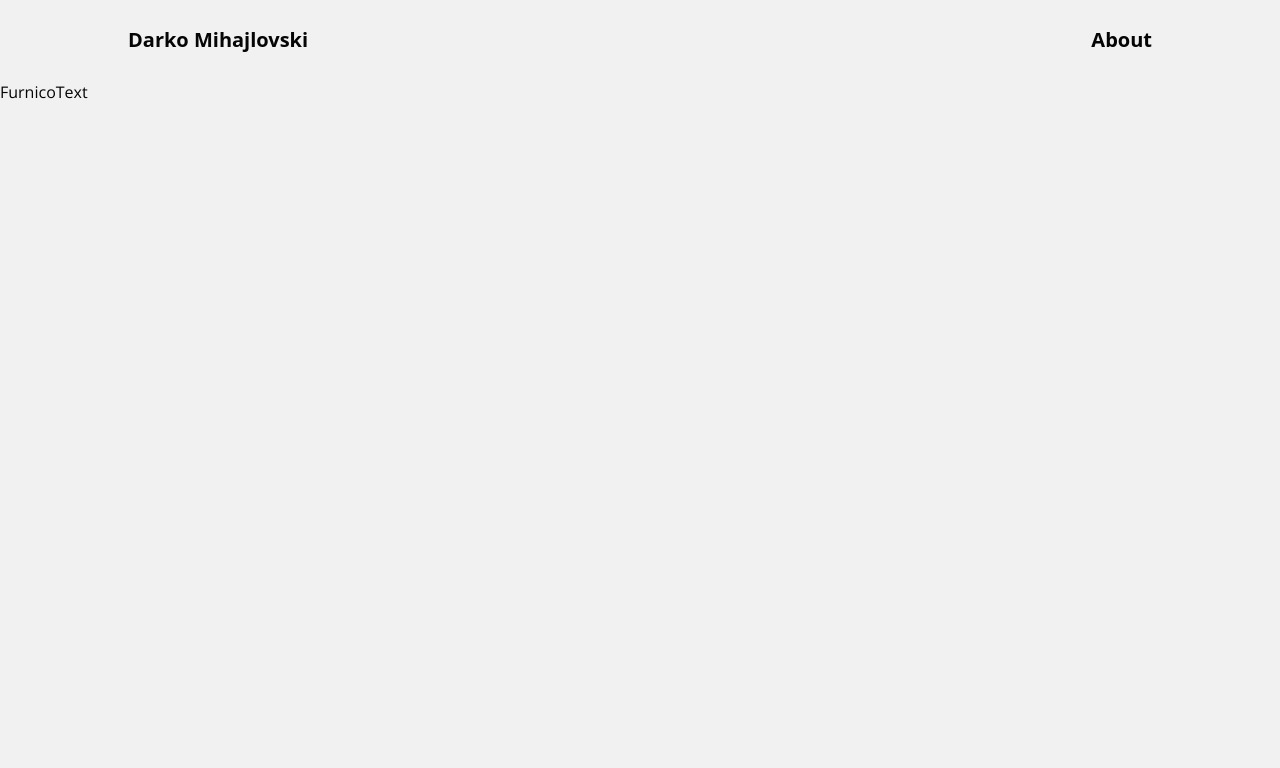
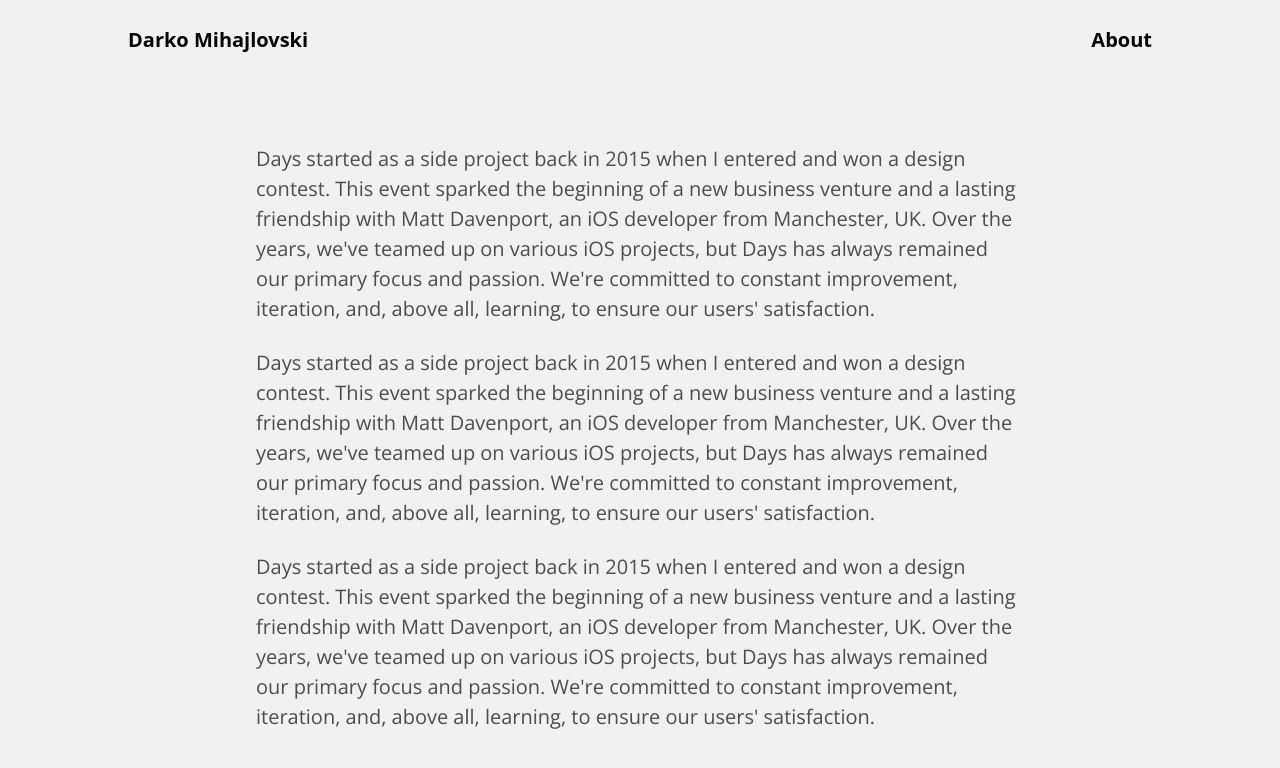
Before and after one commit to DarkoM996/nextjs-pagerouter-portfolio, a Next.js app: page /components/FurnicoText in a window 1280 px wide. Shown: the top 768 px of the page. Built offline with nearby package versions, Linux system fonts and the light colour scheme.

Commit message:
Text reworked and added

```diff
--- a/pages/components/FurnicoText.jsx
+++ b/pages/components/FurnicoText.jsx
@@ -1,7 +1,37 @@
 import React from "react";
 
 const FurnicoText = () => {
-  return <div>FurnicoText</div>;
+  return (
+    <div className="max-w-screen-md mx-auto w-full h-full flex flex-col justify-center items-start gap-6 py-16">
+      <p className="text-xl leading-normal text-primary_customGray-900 ">
+        Days started as a side project back in 2015 when I entered and won a
+        design contest. This event sparked the beginning of a new business
+        venture and a lasting friendship with Matt Davenport, an iOS developer
+        from Manchester, UK. Over the years, we've teamed up on various iOS
+        projects, but Days has always remained our primary focus and passion.
+        We're committed to constant improvement, iteration, and, above all,
+        learning, to ensure our users' satisfaction.
+      </p>
+      <p className="text-xl leading-normal text-primary_customGray-900  ">
+        Days started as a side project back in 2015 when I entered and won a
+        design contest. This event sparked the beginning of a new business
+        venture and a lasting friendship with Matt Davenport, an iOS developer
+        from Manchester, UK. Over the years, we've teamed up on various iOS
+        projects, but Days has always remained our primary focus and passion.
+        We're committed to constant improvement, iteration, and, above all,
+        learning, to ensure our users' satisfaction.
+      </p>
+      <p className="text-xl leading-normal text-primary_customGray-900  ">
+        Days started as a side project back in 2015 when I entered and won a
+        design contest. This event sparked the beginning of a new business
+        venture and a lasting friendship with Matt Davenport, an iOS developer
+        from Manchester, UK. Over the years, we've teamed up on various iOS
+        projects, but Days has always remained our primary focus and passion.
+        We're committed to constant improvement, iteration, and, above all,
+        learning, to ensure our users' satisfaction.
+      </p>
+    </div>
+  );
 };
 
 export default FurnicoText;
--- a/pages/projects/furnico.js
+++ b/pages/projects/furnico.js
@@ -12,42 +12,13 @@ import Image from "next/image";
 import Link from "next/link";
 import Footer from "../components/Footer";
 import FurnicoHero from "../components/FurnicoHero";
+import FurnicoText from "../components/FurnicoText";
 
 const furnico = () => {
   return (
     <>
-      <div className="max-w-screen-xl mx-auto w-full min-h-screen relative px-6 py-4">
       <FurnicoHero />
-        {/* Paragraphs explaining stuff */}
-        <div className="max-w-screen-md mx-auto w-full h-full flex flex-col justify-center items-start gap-6 py-16">
-          <p className="text-xl leading-normal text-primary_customGray-900 ">
-            Days started as a side project back in 2015 when I entered and won a
-            design contest. This event sparked the beginning of a new business
-            venture and a lasting friendship with Matt Davenport, an iOS
-            developer from Manchester, UK. Over the years, we've teamed up on
-            various iOS projects, but Days has always remained our primary focus
-            and passion. We're committed to constant improvement, iteration,
-            and, above all, learning, to ensure our users' satisfaction.
-          </p>
-          <p className="text-xl leading-normal text-primary_customGray-900  ">
-            Days started as a side project back in 2015 when I entered and won a
-            design contest. This event sparked the beginning of a new business
-            venture and a lasting friendship with Matt Davenport, an iOS
-            developer from Manchester, UK. Over the years, we've teamed up on
-            various iOS projects, but Days has always remained our primary focus
-            and passion. We're committed to constant improvement, iteration,
-            and, above all, learning, to ensure our users' satisfaction.
-          </p>
-          <p className="text-xl leading-normal text-primary_customGray-900  ">
-            Days started as a side project back in 2015 when I entered and won a
-            design contest. This event sparked the beginning of a new business
-            venture and a lasting friendship with Matt Davenport, an iOS
-            developer from Manchester, UK. Over the years, we've teamed up on
-            various iOS projects, but Days has always remained our primary focus
-            and passion. We're committed to constant improvement, iteration,
-            and, above all, learning, to ensure our users' satisfaction.
-          </p>
-        </div>
+      <FurnicoText />
       {/* Image #1 */}
       <div className="relative w-full h-screen py-12 ">
         <Image
@@ -123,7 +94,6 @@ const furnico = () => {
         </Link>
       </div>
       <Footer />
-      </div>
     </>
   );
 };
```
Lines whose indentation alone changed are shown as unchanged.
